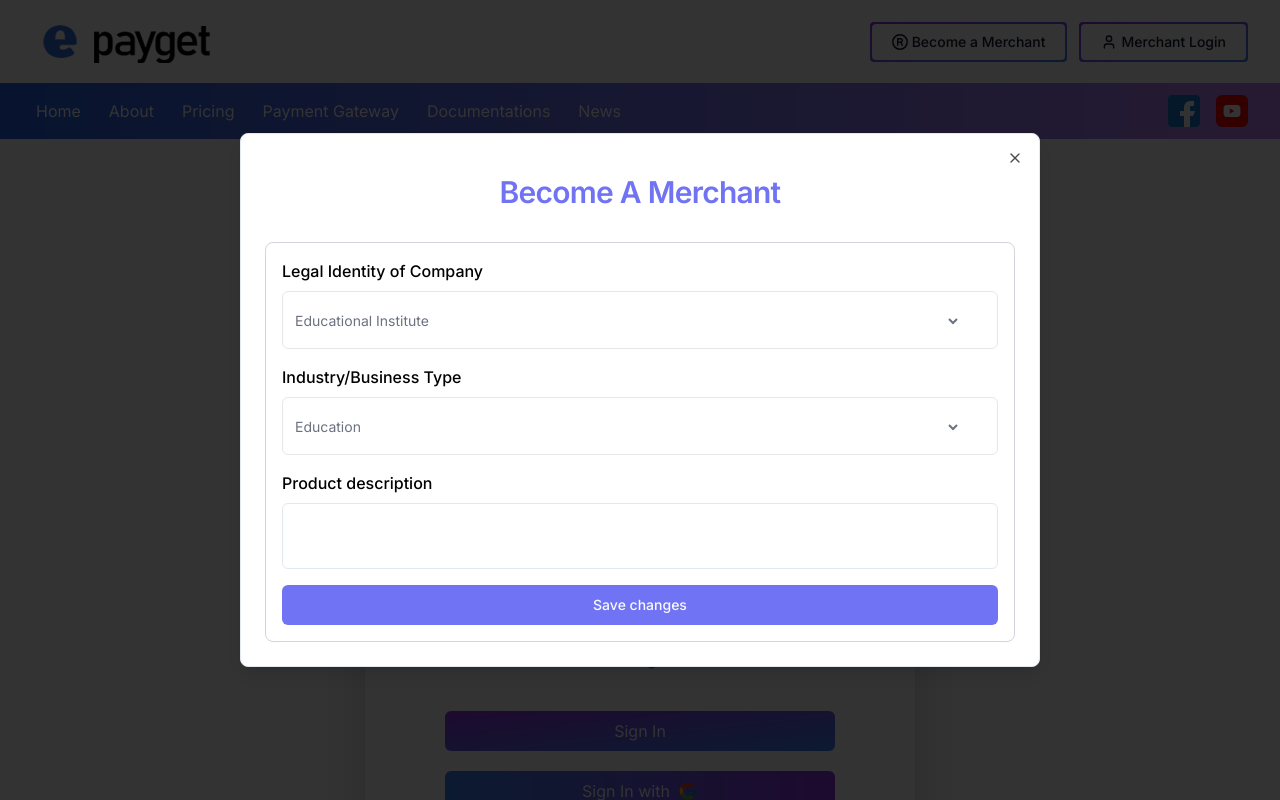
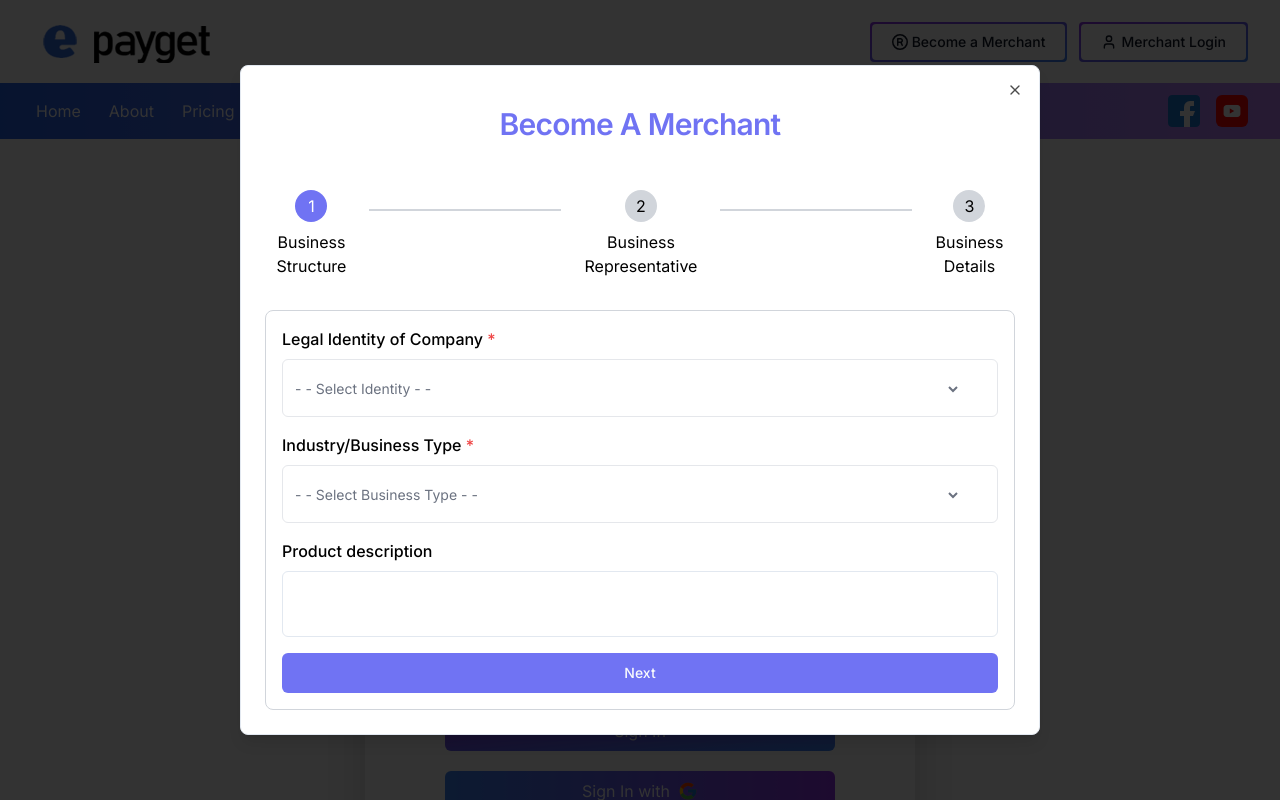
Before and after one commit to bangladeshisoftware/karentpay-frontend, a Next.js app: page /auth/login in a window 1280 px wide. Both pictures are taken after a click on the button "Become a Merchant". Shown: the top 800 px of the page. Built offline with nearby package versions, Linux system fonts and the light colour scheme.

Commit message:
add become a merchant next two page

```diff
--- a/app/_components/Header/BecomeMerchent/DrawerDialogDemo.js
+++ b/app/_components/Header/BecomeMerchent/DrawerDialogDemo.js
@@ -1,78 +1,125 @@
-import { cn } from "@/lib/utils";
-import { Button } from "@/components/ui/button";
+import { useState } from 'react';
+import { cn } from '@/lib/utils';
+import { Button } from '@/components/ui/button';
 import {
   Dialog,
   DialogContent,
-  DialogDescription,
   DialogHeader,
-  DialogTitle,
-  DialogTrigger,
-} from "@/components/ui/dialog";
-import { Input } from "@/components/ui/input";
-import { Label } from "@/components/ui/label";
+  DialogTitle
+} from '@/components/ui/dialog';
+import { Input } from '@/components/ui/input';
+import { Label } from '@/components/ui/label';
+
+function StepIndicator({ step }) {
+  return (
+    <div className='flex items-center justify-around py-4'>
+      <div className='flex flex-col items-center gap-2'>
+        <div
+          className={`w-8 h-8 flex items-center justify-center rounded-full ${
+            step >= 1 ? 'bg-[#7073F3] text-white' : 'bg-gray-300'
+          }`}
+        >
+          1
+        </div>
+        <div className='text-center'>
+          Business <br></br>Structure
+        </div>
+      </div>
+      <span className='w-48 h-[2px] bg-gray-300 mb-12' />
+      <div className='flex flex-col items-center gap-2'>
+        <div
+          className={`w-8 h-8 flex items-center justify-center rounded-full ${
+            step >= 2 ? 'bg-[#7073F3] text-white' : 'bg-gray-300'
+          }`}
+        >
+          2
+        </div>
+        <div className='text-center'>
+          Business <br></br> Representative
+        </div>
+      </div>
+      <span className='w-48 h-[2px] bg-gray-300 mb-12' />
+      <div className='flex flex-col items-center gap-2'>
+        <div
+          className={`w-8 h-8 flex items-center justify-center rounded-full ${
+            step >= 3 ? 'bg-[#7073F3] text-white' : 'bg-gray-300'
+          }`}
+        >
+          3
+        </div>
+        <div className='text-center'>
+          Business <br></br> Details
+        </div>
+      </div>
+    </div>
+  );
+}
 
 export function DrawerDialogDemo({ open, setOpen }) {
-  // const isDesktop = useMediaQuery("(min-width: 768px)");
+  const [step, setStep] = useState(1);
 
-  // if (isDesktop) {
+  const handleNext = () => {
+    setStep((prev) => prev + 1);
+  };
+
+  const handlePrevious = () => {
+    setStep((prev) => prev - 1);
+  };
+
   return (
     <Dialog open={open} onOpenChange={setOpen}>
-      {/* <DialogTrigger asChild>
-        <Button variant="outline">Edit Profile</Button>
-      </DialogTrigger> */}
-      <DialogContent className=" max-w-[800px] w-full mx-auto ">
+      <DialogContent className='max-w-[800px] w-full mx-auto'>
         <DialogHeader>
-          <DialogTitle className="text-[#7073F3] text-3xl text-center py-4">
+          <DialogTitle className='text-[#7073F3] text-3xl text-center py-4'>
             Become A Merchant
           </DialogTitle>
-          {/* <DialogDescription>
-            Make changes to your profile here. Click save when you're done.
-          </DialogDescription> */}
         </DialogHeader>
-        <ProfileForm className=" border border-gray-300 rounded-lg  p-4" />
+        <StepIndicator step={step} />
+        {step === 1 && (
+          <ProfileForm
+            className='border border-gray-300 rounded-lg p-4'
+            handleNext={handleNext}
+          />
+        )}
+        {step === 2 && (
+          <AdditionalInfoForm
+            className='border border-gray-300 rounded-lg p-4'
+            handleNext={handleNext}
+            handlePrevious={handlePrevious}
+          />
+        )}
+        {step === 3 && (
+          <BusinessInfoForm
+            className='border border-gray-300 rounded-lg p-4'
+            handlePrevious={handlePrevious}
+          />
+        )}
       </DialogContent>
     </Dialog>
   );
-  // }
-
-  // return (
-  //   <Drawer open={open} onOpenChange={setOpen}>
-  //     <DrawerTrigger asChild>
-  //       <Button variant="outline">Edit Profile</Button>
-  //     </DrawerTrigger>
-  //     <DrawerContent>
-  //       <DrawerHeader className="text-left">
-  //         <DrawerTitle>Edit profile</DrawerTitle>
-  //         <DrawerDescription>
-  //           Make changes to your profile here. Click save when you're done.
-  //         </DrawerDescription>
-  //       </DrawerHeader>
-  //       <ProfileForm className="px-4" />
-  //       <DrawerFooter className="pt-2">
-  //         <DrawerClose asChild>
-  //           <Button variant="outline">Cancel</Button>
-  //         </DrawerClose>
-  //       </DrawerFooter>
-  //     </DrawerContent>
-  //   </Drawer>
-  // );
 }
 
-function ProfileForm({ className }) {
+function ProfileForm({ className, handleNext }) {
   return (
-    <form className={cn("grid items-start gap-4", className)}>
-      <div className="grid gap-2">
-        <Label htmlFor="text " className="text-base">
-          Legal Identity of Company
+    <form
+      className={cn('grid items-start gap-4', className)}
+      onSubmit={(e) => {
+        e.preventDefault();
+        handleNext();
+      }}
+    >
+      <div className='grid gap-2'>
+        <Label htmlFor='company' className='text-base'>
+          Legal Identity of Company <span className='text-red-500 '>*</span>
         </Label>
-
-        {/* <Input type="email" id="email" defaultValue="" /> */}
-        <div className="border rounded-md py-4 ">
+        <div className='border rounded-md py-4'>
           <select
-            id="currency"
-            name="currency"
-            className="h-full rounded-md pl-2 outline-none  bg-transparent  text-gray-500  sm:text-sm w-[95%]  "
+            id='company'
+            name='company'
+            className='h-full rounded-md pl-2 outline-none bg-transparent text-gray-500 sm:text-sm w-[95%]'
+            required
           >
+            <option value=''>- - Select Identity - -</option>
             <option>Educational Institute</option>
             <option>Public Limited</option>
             <option>Partnership</option>
@@ -82,41 +129,155 @@ function ProfileForm({ className }) {
           </select>
         </div>
       </div>
-      <div className="grid gap-2">
-        <Label htmlFor="username" className="text-base ">
-          Industry/Business Type
+      <div className='grid gap-2'>
+        <Label htmlFor='industry' className='text-base'>
+          Industry/Business Type <span className='text-red-500 '>*</span>
         </Label>
-        {/* <Input id="username" defaultValue="" /> */}
-        <div className="border rounded-md py-4 ">
+        <div className='border rounded-md py-4'>
           <select
-            id="currency"
-            name="currency"
-            className="h-full rounded-md pl-2 outline-none  bg-transparent  text-gray-500  sm:text-sm w-[95%]"
+            id='industry'
+            name='industry'
+            className='h-full rounded-md pl-2 outline-none bg-transparent text-gray-500 sm:text-sm w-[95%]'
+            required
           >
+            <option value=''>- - Select Business Type - -</option>
             <option>Education</option>
             <option>IT</option>
             <option>eEommerce</option>
             <option>fEommerce</option>
             <option>Clothing/Apparel</option>
-            <option>Clothing/Apparel</option>
             <option>Charity/Donation</option>
             <option>Even Ticket/Registration</option>
             <option>Hotel & Resorts</option>
-            <option>Health Service </option>
-            <option>Others </option>
+            <option>Health Service</option>
+            <option>Others</option>
           </select>
         </div>
       </div>
-      <div className="grid gap-2">
-        <Label htmlFor="username" className="text-base ">
+      <div className='grid gap-2'>
+        <Label htmlFor='description' className='text-base'>
           Product description
         </Label>
-
-        <Input type="text" className="py-8 rounded-md border  " />
+        <Input
+          type='text'
+          id='description'
+          className='py-8 rounded-md border !outline-none focus:!outline-none focus-within:!outline-none shadow-none '
+        />
       </div>
-      <Button type="submit" className="bg-[#7073F3]">
-        Save changes
+      <Button type='submit' className='bg-[#7073F3]'>
+        Next
       </Button>
     </form>
   );
 }
+
+function AdditionalInfoForm({ className, handleNext, handlePrevious }) {
+  return (
+    <form
+      className={cn('grid items-start gap-4', className)}
+      onSubmit={(e) => {
+        e.preventDefault();
+        handleNext();
+      }}
+    >
+      <div className='grid gap-2'>
+        <Label htmlFor='legal-name' className='text-base'>
+          Legal Name of Person <span className='text-red-500 '>*</span>
+        </Label>
+        <Input
+          type='text'
+          id='legal-name'
+          className='!outline-none py-2 rounded-md border   focus:!outline-none focus-within:!outline-none  focus:!border-transparent'
+          placeholder='Full Name'
+          required
+        />
+      </div>
+      <div className='grid gap-2'>
+        <Label htmlFor='email' className='text-base'>
+          Email <span className='text-red-500 '>*</span>
+        </Label>
+        <Input
+          type='email'
+          id='email'
+          className='py-2 rounded-md border'
+          placeholder='Email Address'
+          required
+        />
+      </div>
+
+      <div className='grid gap-2'>
+        <Label htmlFor='phone' className='text-base'>
+          Phone <span className='text-red-500 '>*</span>
+        </Label>
+        <Input
+          type='text'
+          id='phone'
+          className='py-2 rounded-md border'
+          // className="appearance-none block w-full bg-gray-200 text-gray-700 border border-gray-200 rounded py-3 px-4 leading-tight
+          // focus:outline-none focus:bg-white focus:border-gray-500"
+          placeholder='Active Phone Number'
+          required
+        />
+      </div>
+      <div className='flex  gap-x-4 justify-between'>
+        <Button
+          type='previous'
+          className='bg-gray-500 w-1/2 justify-center'
+          onClick={handlePrevious}
+        >
+          Previous
+        </Button>
+        <Button
+          type='submit'
+          className='bg-[#7073F3] w-1/2 justify-center'
+          // onClick={handleNext}
+        >
+          Next
+        </Button>
+      </div>
+    </form>
+  );
+}
+
+function BusinessInfoForm({ className, handlePrevious }) {
+  return (
+    <form className={cn('grid items-start gap-4', className)}>
+      <div className='grid gap-2'>
+        <Label htmlFor='business-name' className='text-base'>
+          Business Name <span className='text-red-500 '>*</span>
+        </Label>
+        <Input
+          type='text'
+          id='business-name'
+          className='py-2 rounded-md border'
+          placeholder='As per Trade License'
+          required
+        />
+      </div>
+      <div className='grid gap-2'>
+        <Label htmlFor='address' className='text-base'>
+          Address <span className='text-red-500 '>*</span>
+        </Label>
+        <Input
+          type='text'
+          id='address'
+          className='py-2 rounded-md border'
+          placeholder='Specific Address'
+          required
+        />
+      </div>
+      <div className='flex  gap-x-4 justify-between'>
+        <Button
+          type='button'
+          className='bg-gray-500 w-1/2 justify-center'
+          onClick={handlePrevious}
+        >
+          Previous
+        </Button>
+        <Button type='submit' className='bg-[#7073F3] w-1/2 justify-center'>
+          Send
+        </Button>
+      </div>
+    </form>
+  );
+}
```
